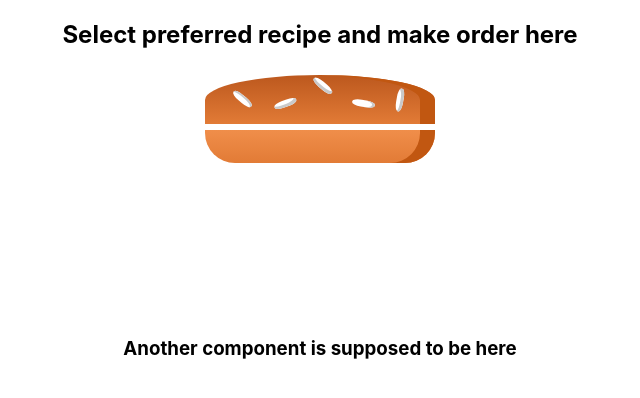
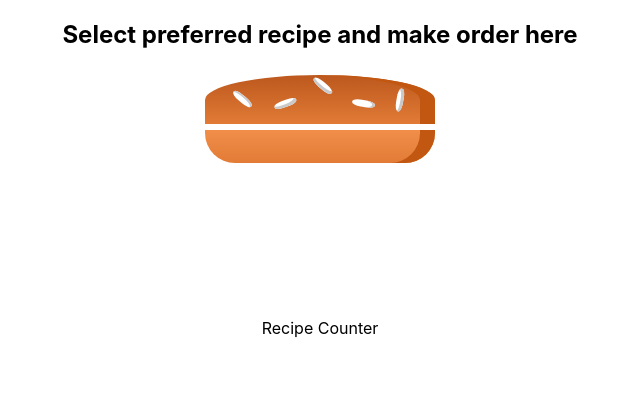
Before and after one commit to dolani/bugger-bar, a React (Create React App) app: page / in a window 1280 px wide. Shown: the top 398 px of the page, without its empty margins (320-960 px from the left). Built offline with nearby package versions, Linux system fonts and the light colour scheme.

Commit message:
update files and add recipe counter component

```diff
--- a/src/App.js
+++ b/src/App.js
@@ -1,13 +1,14 @@
 import React from 'react';
 import './App.css';
 import Burger from './Components/Burger/Burger';
+import RecipeCounter from './Components/RecipeCounter/RecipeCounter';
 
 const App = () => {
   return (
     <div className="App">
       <h2>Select preferred recipe and make order here</h2>
       <Burger />
-      <h3>Another component is supposed to be here</h3>
+      <RecipeCounter />
     </div>
   );
 }
--- a/src/Components/Burger/Burger.js
+++ b/src/Components/Burger/Burger.js
@@ -1,6 +1,6 @@
 import React from 'react'
 import './Burger.css';
-import BurgerRecipe from '../BurgerRecipe/BurgerRecipe';
+import BurgerRecipe from './BurgerRecipe/BurgerRecipe';
 import Type from '../../types';
 
 const Burger = () => {
--- /dev/null
+++ b/src/Components/RecipeCounter/RecipeCounter.js
@@ -0,0 +1,11 @@
+import React from 'react'
+
+const RecipeCounter = () => {
+  return (
+    <div>
+      Recipe Counter
+    </div>
+  )
+}
+
+export default RecipeCounter
```
Also changed, not shown: src/Components/Burger/BurgerRecipe/BurgerRecipe.css (renamed from src/Components/BurgerRecipe/BurgerRecipe.css), src/Components/Burger/BurgerRecipe/BurgerRecipe.js (renamed from src/Components/BurgerRecipe/BurgerRecipe.js), src/Components/RecipeCounter/RecipeCounter.css (added).
